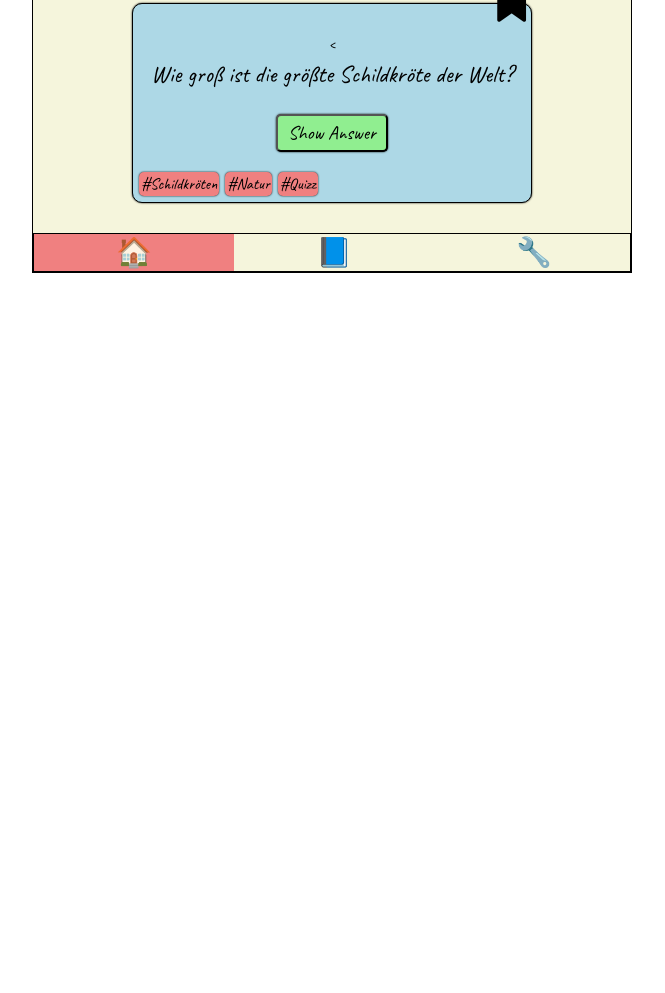
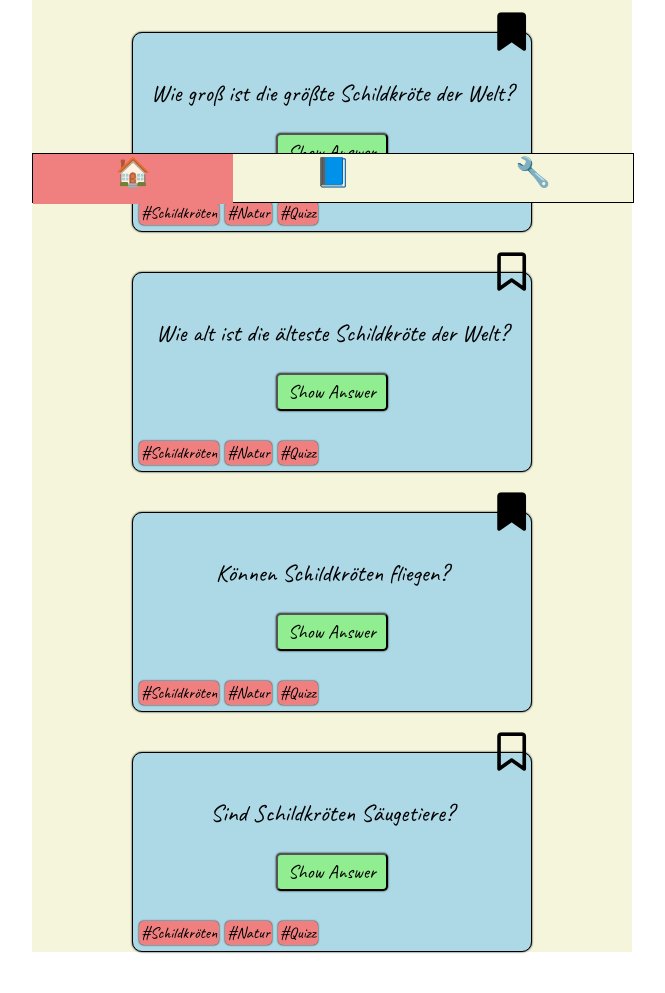
Before and after one commit to JanPSchwarz/recap-1-quizz, a plain HTML site: page index.html in a window 1280 px wide. Shown: the part 597-1590 px from the top of the page, without its empty margins (308-973 px from the left). Before the commit the page ends 920 px from the top, so only its background shows below. Drawn offline with Linux system fonts and the light colour scheme.

Commit message:
reworked

```diff
--- a/bookmark/styles-bookmark.css
+++ b/bookmark/styles-bookmark.css
@@ -9,7 +9,7 @@
 body {
   width: 600px;
   margin: 50px auto;
-  border: 1px solid black;
+  /* border: 1px solid black; */
 }
 
 main {
@@ -18,12 +18,14 @@ main {
 
 header {
   width: 100%;
-  /* text-align: center; */
   border: 1px solid black;
   padding: 8px;
   background-color: lightcoral;
   display: flex;
   justify-content: center;
+  position: sticky;
+  top: 0;
+  z-index: 1;
 }
 
 .turtle {
@@ -33,6 +35,10 @@ header {
 
 footer {
   border: 1px solid black;
+  position: fixed;
+  bottom: 0;
+  height: 50px;
+  background-color: beige;
 }
 
 ul {
@@ -45,6 +51,7 @@ li {
   list-style: none;
   font-size: 1.8rem;
   width: 200px;
+  height: 50px;
 }
 
 #bookmarks {
@@ -72,7 +79,7 @@ li:hover {
   justify-content: center;
   border: 1px solid black;
   border-radius: 10px;
-  margin: 30px auto;
+  margin: 40px auto;
   padding: 15px 0;
   width: 400px;
   height: 200px;
--- a/index.html
+++ b/index.html
@@ -18,7 +18,7 @@
       </header>
 
       <div class="question_card">
-        <i class="fa-regular fa-bookmark"></i>
+        <i class="fa-solid fa-bookmark"></i>
         <p class="question">Wie alt können Schildkröten werden?</p>
         <button>Show Answer</button>
         <div class="hash-tag_box">
@@ -40,7 +40,7 @@
       </div>
 
       <div class="question_card">
-        <<i class="fa-solid fa-bookmark"></i>
+        <i class="fa-solid fa-bookmark"></i>
         <p class="question">Wie groß ist die größte Schildkröte der Welt?</p>
         <button>Show Answer</button>
         <div class="hash-tag_box">
@@ -50,6 +50,36 @@
         </div>
       </div>
 
+      <div class="question_card">
+        <i class="fa-regular fa-bookmark"></i>
+        <p class="question">Wie alt ist die älteste Schildkröte der Welt?</p>
+        <button>Show Answer</button>
+        <div class="hash-tag_box">
+          <p class="hash_tag">#Schildkröten</p>
+          <p class="hash_tag">#Natur</p>
+          <p class="hash_tag">#Quizz</p>
+        </div>
+      </div>
+      <div class="question_card">
+        <i class="fa-solid fa-bookmark"></i>
+        <p class="question">Können Schildkröten fliegen?</p>
+        <button>Show Answer</button>
+        <div class="hash-tag_box">
+          <p class="hash_tag">#Schildkröten</p>
+          <p class="hash_tag">#Natur</p>
+          <p class="hash_tag">#Quizz</p>
+        </div>
+      </div>
+      <div class="question_card">
+        <i class="fa-regular fa-bookmark"></i>
+        <p class="question">Sind Schildkröten Säugetiere?</p>
+        <button>Show Answer</button>
+        <div class="hash-tag_box">
+          <p class="hash_tag">#Schildkröten</p>
+          <p class="hash_tag">#Natur</p>
+          <p class="hash_tag">#Quizz</p>
+        </div>
+      </div>
       <footer>
         <ul>
           <a href=""><li id="home">🏠</li></a>
--- a/styles.css
+++ b/styles.css
@@ -9,7 +9,7 @@
 body {
   width: 600px;
   margin: 50px auto;
-  border: 1px solid black;
+  /* border: 1px solid black; */
 }
 
 main {
@@ -18,12 +18,14 @@ main {
 
 header {
   width: 100%;
-  /* text-align: center; */
   border: 1px solid black;
   padding: 8px;
   background-color: lightcoral;
   display: flex;
   justify-content: center;
+  position: sticky;
+  top: 0;
+  z-index: 1;
 }
 
 .turtle {
@@ -33,6 +35,10 @@ header {
 
 footer {
   border: 1px solid black;
+  position: fixed;
+  bottom: 0;
+  height: 50px;
+  background-color: beige;
 }
 
 ul {
@@ -45,6 +51,7 @@ li {
   list-style: none;
   font-size: 1.8rem;
   width: 200px;
+  height: 50px;
 }
 
 #home {
@@ -72,7 +79,7 @@ li:hover {
   justify-content: center;
   border: 1px solid black;
   border-radius: 10px;
-  margin: 30px auto;
+  margin: 40px auto;
   padding: 15px 0;
   width: 400px;
   height: 200px;
```
Also changed, not shown: bookmark/index-bookmark.html (+34 -0 lines).
